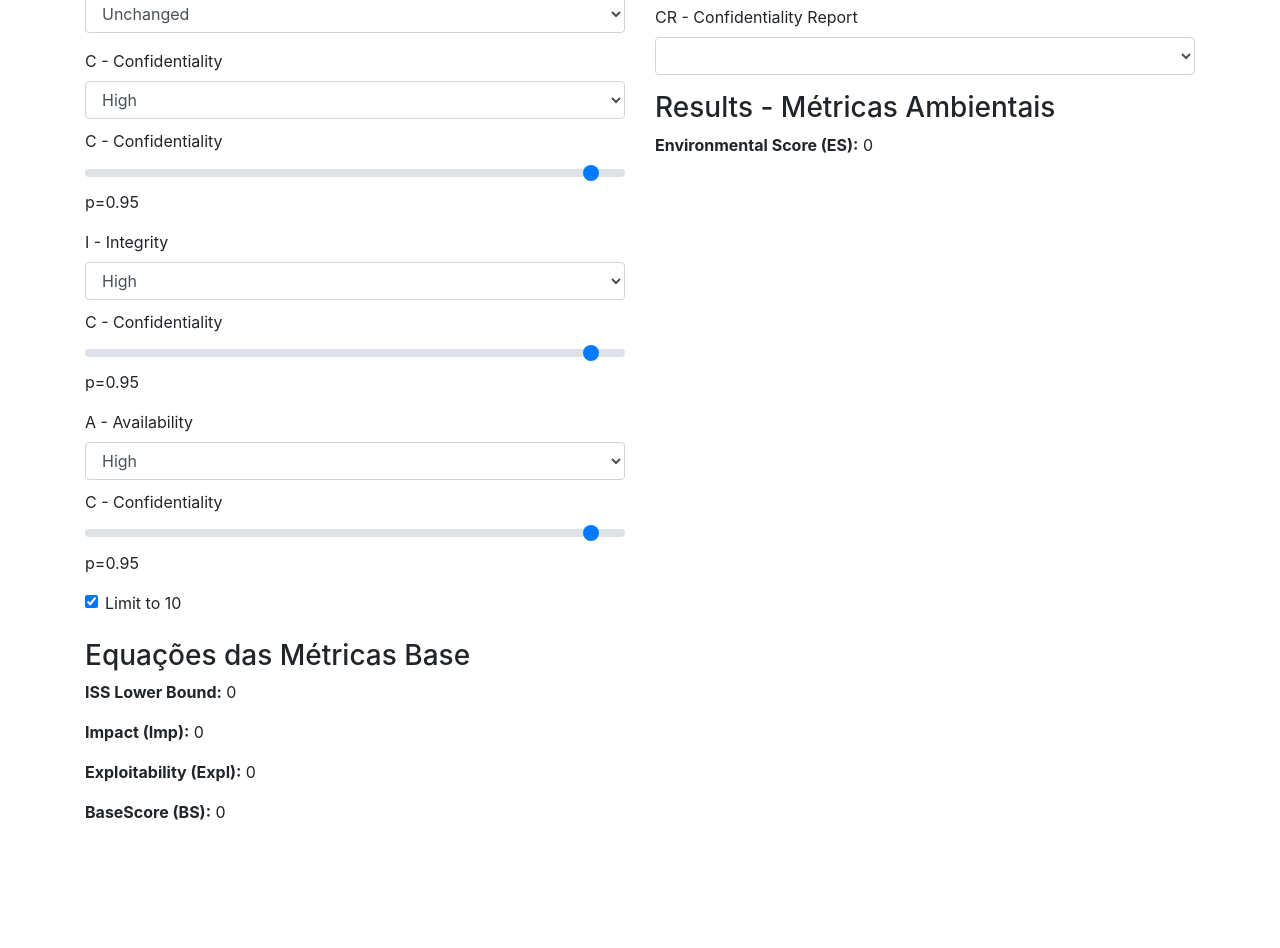
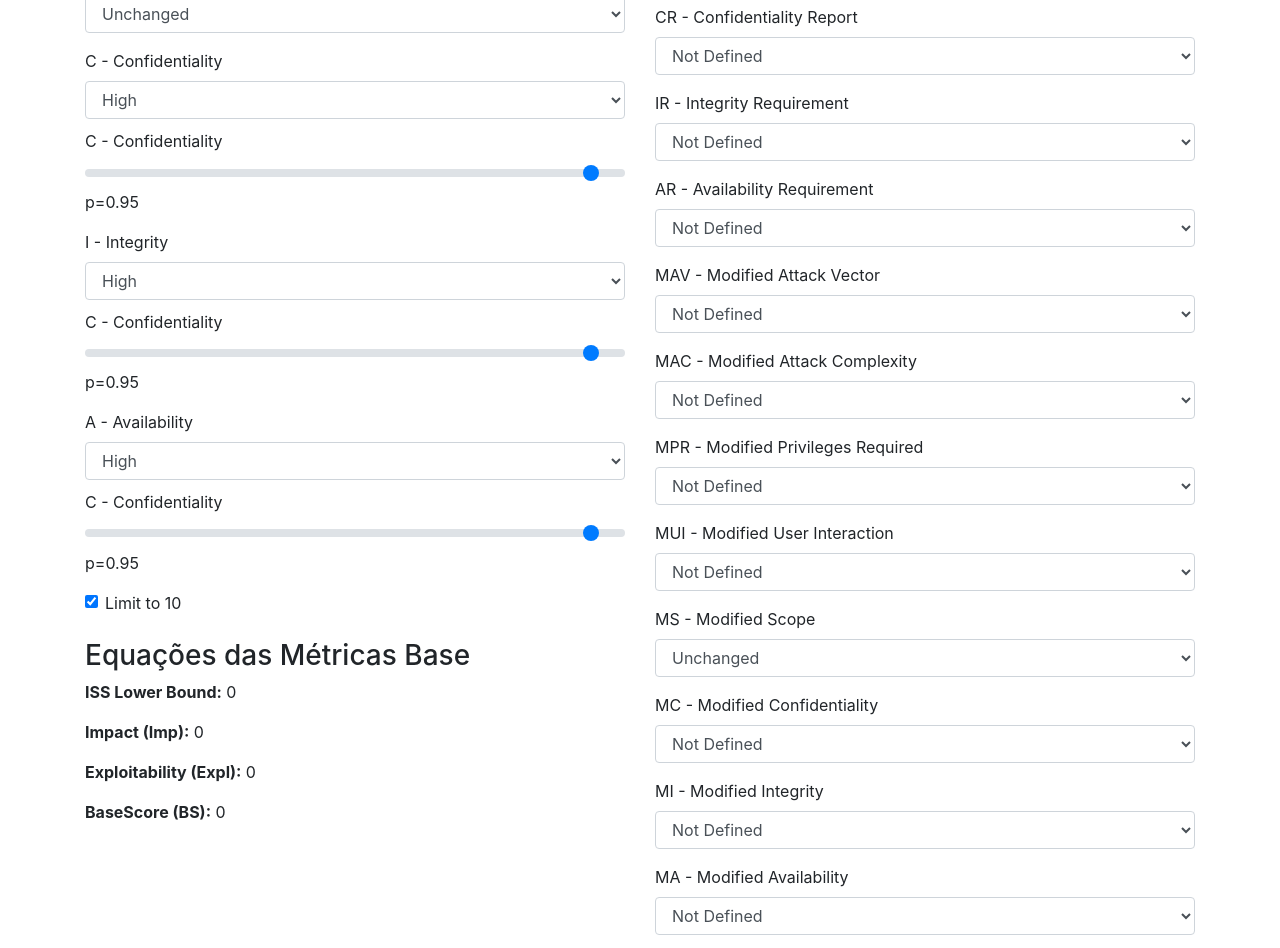
Before and after one commit to pedroduartepestana/pedroduartepestana.github.io, a plain HTML site: page CVSSCalculator/v3/index.html in a window 1280 px wide. Shown: the part 523-1471 px from the top of the page. Before the commit the page ends 1363 px from the top, so only its background shows below. Drawn offline with nearby package versions, Linux system fonts and the light colour scheme.

Commit message:
Update index.html

```diff
--- a/CVSSCalculator/v3/index.html
+++ b/CVSSCalculator/v3/index.html
@@ -168,19 +168,121 @@
                 <div class="form-group">
                     <label for="cr">CR - Confidentiality Report</label>
                     <select id="cr" class="form-control">
-                        <!-- options -->
+                        <option value="1">Not Defined</option>
+                        <option value="0.5">Low</option>
+                        <option value="1">Medium</option>
+                        <option value="1.5">High</option>
                     </select>
                 </div>
-                <!-- Repeat for other dropdowns -->
+
+                <div class="form-group">
+                    <label for="ir">IR - Integrity Requirement</label>
+                    <select id="ir" class="form-control">
+                        <option value="1">Not Defined</option>
+                        <option value="0.5">Low</option>
+                        <option value="1">Medium</option>
+                        <option value="1.5">High</option>
+                    </select>
+                </div>
+
+                <div class="form-group">
+                    <label for="ar">AR - Availability Requirement</label>
+                    <select id="ar" class="form-control">
+                        <option value="1">Not Defined</option>
+                        <option value="0.5">Low</option>
+                        <option value="1">Medium</option>
+                        <option value="1.5">High</option>
+                    </select>
+                </div>
+
+                <div class="form-group">
+                    <label for="mav">MAV - Modified Attack Vector</label>
+                    <select id="mav" class="form-control">
+                        <option value="1">Not Defined</option>
+                        <option value="0.85">Network</option>
+                        <option value="0.62">Adjacent</option>
+                        <option value="0.55">Local</option>
+                        <option value="0.2">Physical</option>
+                    </select>
+                </div>
+
+                <div class="form-group">
+                    <label for="mac">MAC - Modified Attack Complexity</label>
+                    <select id="mac" class="form-control">
+                        <option value="1">Not Defined</option>
+                        <option value="0.44">High</option>
+                        <option value="0.77">Low</option>
+                    </select>
+                </div>
+
+                <div class="form-group">
+                    <label for="mpr">MPR - Modified Privileges Required</label>
+                    <select id="mpr" class="form-control">
+                        <option value="1">Not Defined</option>
+                        <option value="0.85">None</option>
+                        <option value="0.62">Low</option>
+                        <option value="0.27">Hgh</option>
+                    </select>
+                </div>
+
+                <div class="form-group">
+                    <label for="mui">MUI - Modified User Interaction</label>
+                    <select id="mui" class="form-control">
+                        <option value="1">Not Defined</option>
+                        <option value="0.85">None</option>
+                        <option value="0.62">Required</option>
+                    </select>
+                </div>
+
+                <div class="form-group">
+                    <label for="ms">MS - Modified Scope</label>
+                    <select id="ms" class="form-control">
+                        <option value="1">Unchanged</option>
+                        <option value="1">Changed</option>
+                    </select>
+                </div>
+
+                <div class="form-group">
+                    <label for="mc">MC - Modified Confidentiality</label>
+                    <select id="mc" class="form-control">
+                        <option value="1">Not Defined</option>
+                        <option value="0.56">High</option>
+                        <option value="0.22">Low</option>
+                        <option value="0">None</option>
+                    </select>
+                </div>
+
+                <div class="form-group">
+                    <label for="mi">MI - Modified Integrity</label>
+                    <select id="mi" class="form-control">
+                        <option value="1">Not Defined</option>
+                        <option value="0.56">High</option>
+                        <option value="0.22">Low</option>
+                        <option value="0">None</option>
+                    </select>
+                </div>
+
+                <div class="form-group">
+                    <label for="ma">MA - Modified Availability</label>
+                    <select id="ma" class="form-control">
+                        <option value="1">Not Defined</option>
+                        <option value="0.56">High</option>
+                        <option value="0.22">Low</option>
+                        <option value="0">None</option>
+                    </select>
+                </div>
 
                 <!-- Environmental Metrics Results -->
-                <h3>Results - Métricas Ambientais</h3>
+                <h3>Equações das Métricas Ambientais</h3>
+                <p><strong>Environmental Score (ES):</strong> <span id="es">0</span></p>
+                <p><strong>Modified Impact (MImp):</strong> <span id="mimp">0</span></p>
+                <p><strong>Modified Exploitability (MExp):</strong> <span id="mexp">0</span></p>
                 <p><strong>Environmental Score (ES):</strong> <span id="es">0</span></p>
             </div>
         </div>
     </div>
 
- <!-- JavaScript to calculate metrics -->
+    <!-- JavaScript to calculate metrics -->
     <script>
         // Reference to dropdowns and result fields -- base
         const avDropdown = document.getElementById("av");
@@ -251,13 +353,9 @@
             const i = parseFloat(iDropdown.value);
             const a = parseFloat(aDropdown.value);
 
-            //cValue.textContent = `p=${cSlider.toFixed(2)}`;
-            //iValue.textContent = `p=${iSlider.toFixed(2)}`;
-            //aValue.textContent = `p=${aSlider.toFixed(2)}`;
             cValueSpan.textContent = `p=${parseFloat(cSlider.value).toFixed(2)}`;
             iValueSpan.textContent = `p=${parseFloat(iSlider.value).toFixed(2)}`;
             aValueSpan.textContent = `p=${parseFloat(aSlider.value).toFixed(2)}`;
-
 
             const ecm = parseFloat(ecmDropdown.value);
             const rl = parseFloat(rlDropdown.value);
@@ -280,11 +378,6 @@
             const iMin = calculateMinValue(parseFloat(iSlider.value), parseFloat(iDropdown.value), 0.22, 0.56);
             const aMin = calculateMinValue(parseFloat(aSlider.value), parseFloat(aDropdown.value), 0.22, 0.56);
 
-
-
-
-
-
             // Compute ISS, Impact, Exploitability, and BaseScore
             const ISS = 1 - ((1-c)*(1-i)*(1-a));
             const ISSLowerBound = 1 - Math.abs((1 - cMin) * (1 - iMin) * (1 - aMin));
@@ -292,7 +385,6 @@
 
             issLowerField.textContent = ISSLowerBound.toFixed(2);
             issUpperField.textContent = ISSUpperBound.toFixed(2);
-
 
             let Imp;
             if (sValue === "Unchanged") {
```
